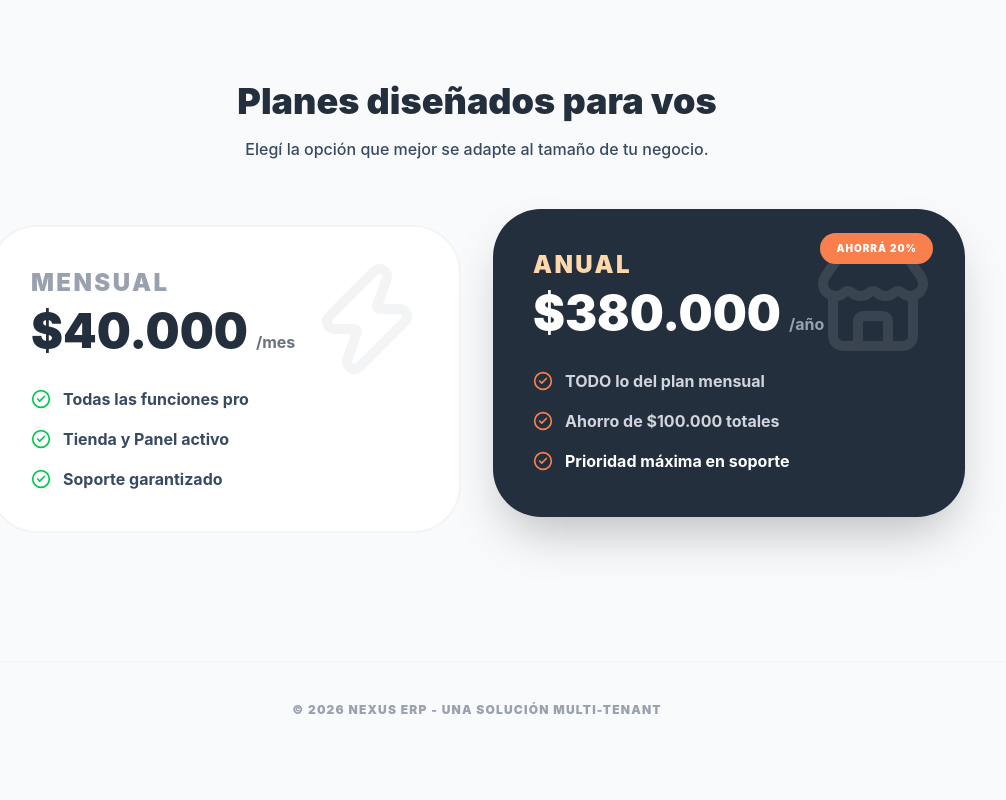
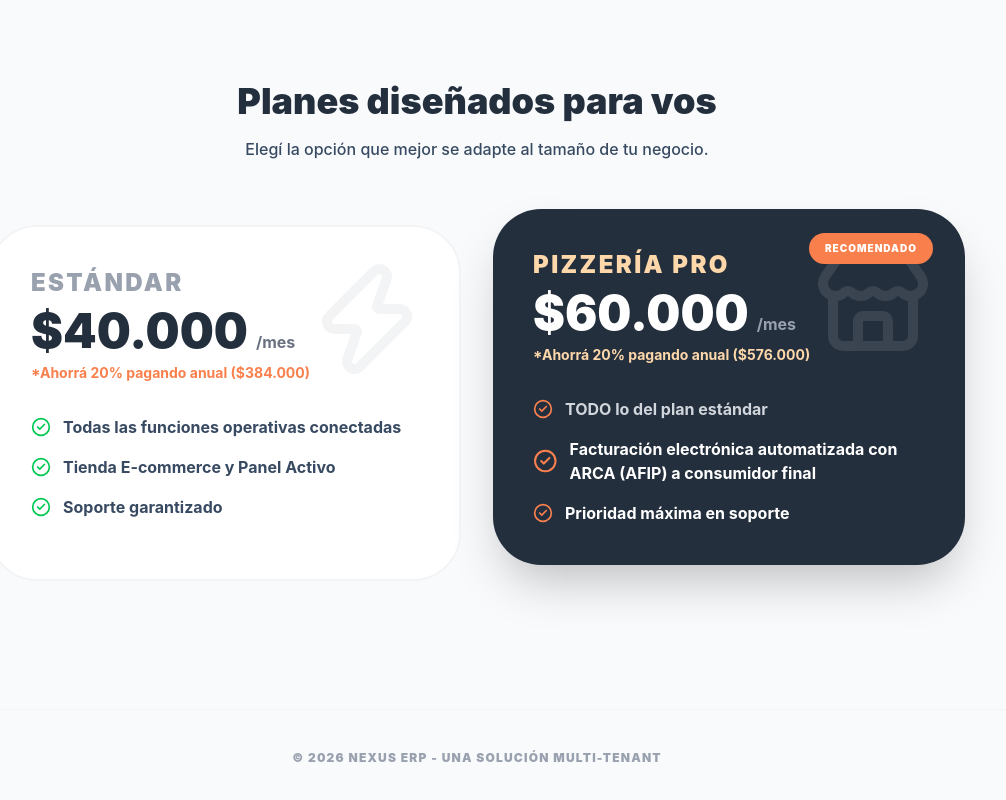
Before and after one commit to GLMahon99/admin-pizzeria, a React (Vite) app: page / in a window 1280 px wide. Shown: the part 1059-1859 px from the top of the page, without its empty margins (163-1169 px from the left). Before the commit the page ends 1817 px from the top, so only its background shows below. Built offline with nearby package versions, Linux system fonts and the light colour scheme.

Commit message:
feat: actualizar diseño de precios con toggle de pago mensual y anual

```diff
--- a/src/pages/Landing.jsx
+++ b/src/pages/Landing.jsx
@@ -84,39 +84,43 @@ const Landing = () => {
                     <p className="text-[#384a62] mb-16 font-medium">Elegí la opción que mejor se adapte al tamaño de tu negocio.</p>
 
                     <div className="grid md:grid-cols-2 gap-8">
-                        {/* Mensual */}
+                        {/* Estandar */}
                         <div className="bg-white border-2 border-gray-100 rounded-[3rem] p-10 hover:border-[#f9804d] transition-colors relative overflow-hidden group">
                             <div className="absolute top-0 right-0 p-8 opacity-5 text-gray-900 group-hover:text-[#f9804d] transition-colors">
                                 <Zap size={120} />
                             </div>
-                            <h3 className="text-2xl font-black text-gray-400 uppercase tracking-widest text-left mb-2">Mensual</h3>
-                            <div className="flex items-baseline gap-2 mb-8 text-left">
+                            <h3 className="text-2xl font-black text-gray-400 uppercase tracking-widest text-left mb-2">Estándar</h3>
+                            <div className="flex items-baseline gap-2 mb-2 text-left">
                                 <span className="text-5xl font-black text-[#242f3d]">$40.000</span>
                                 <span className="text-gray-500 font-bold">/mes</span>
                             </div>
+                            <p className="text-sm font-bold text-[#f9804d] mb-8 text-left">*Ahorrá 20% pagando anual ($384.000)</p>
+
                             <ul className="space-y-4 text-left relative z-10">
-                                <li className="flex items-center gap-3 font-bold text-[#384a62]"><CheckCircle2 className="text-green-500" size={20} /> Todas las funciones pro</li>
-                                <li className="flex items-center gap-3 font-bold text-[#384a62]"><CheckCircle2 className="text-green-500" size={20} /> Tienda y Panel activo</li>
+                                <li className="flex items-center gap-3 font-bold text-[#384a62]"><CheckCircle2 className="text-green-500" size={20} /> Todas las funciones operativas conectadas</li>
+                                <li className="flex items-center gap-3 font-bold text-[#384a62]"><CheckCircle2 className="text-green-500" size={20} /> Tienda E-commerce y Panel Activo</li>
                                 <li className="flex items-center gap-3 font-bold text-[#384a62]"><CheckCircle2 className="text-green-500" size={20} /> Soporte garantizado</li>
                             </ul>
                         </div>
 
-                        {/* Anual */}
+                        {/* Pro */}
                         <div className="bg-[#242f3d] rounded-[3rem] p-10 relative overflow-hidden group transform md:-translate-y-4 shadow-2xl">
                             <div className="absolute top-0 right-0 p-8 opacity-10 text-white">
                                 <Store size={120} />
                             </div>
                             <div className="absolute top-6 right-8 bg-[#f9804d] text-white text-[10px] font-black uppercase tracking-widest px-4 py-2 rounded-full">
-                                Ahorrá 20%
+                                Recomendado
                             </div>
-                            <h3 className="text-2xl font-black text-orange-200 uppercase tracking-widest text-left mb-2">Anual</h3>
-                            <div className="flex items-baseline gap-2 mb-8 text-left">
-                                <span className="text-5xl font-black text-white">$380.000</span>
-                                <span className="text-gray-400 font-bold">/año</span>
+                            <h3 className="text-2xl font-black text-orange-200 uppercase tracking-widest text-left mb-2">Pizzería Pro</h3>
+                            <div className="flex items-baseline gap-2 mb-2 text-left">
+                                <span className="text-5xl font-black text-white">$60.000</span>
+                                <span className="text-gray-400 font-bold">/mes</span>
                             </div>
+                            <p className="text-sm font-bold text-orange-200 mb-8 text-left">*Ahorrá 20% pagando anual ($576.000)</p>
+
                             <ul className="space-y-4 text-left relative z-10">
-                                <li className="flex items-center gap-3 font-bold text-gray-300"><CheckCircle2 className="text-[#f9804d]" size={20} /> TODO lo del plan mensual</li>
-                                <li className="flex items-center gap-3 font-bold text-gray-300"><CheckCircle2 className="text-[#f9804d]" size={20} /> Ahorro de $100.000 totales</li>
+                                <li className="flex items-center gap-3 font-bold text-gray-300"><CheckCircle2 className="text-[#f9804d]" size={20} /> TODO lo del plan estándar</li>
+                                <li className="flex items-center gap-3 font-bold text-white"><CheckCircle2 className="text-[#f9804d]" size={40} /> Facturación electrónica automatizada con ARCA (AFIP) a consumidor final</li>
                                 <li className="flex items-center gap-3 font-bold text-white"><CheckCircle2 className="text-[#f9804d]" size={20} /> Prioridad máxima en soporte</li>
                             </ul>
                         </div>
--- a/src/pages/SubscriptionPlans.jsx
+++ b/src/pages/SubscriptionPlans.jsx
@@ -7,49 +7,50 @@ const SubscriptionPlans = () => {
     const { companyId } = useParams();
     const navigate = useNavigate();
     const [loading, setLoading] = useState(false);
-    const [selectedPlan, setSelectedPlan] = useState(null);
+    const [isAnnual, setIsAnnual] = useState(false);
 
     const plans = [
         {
-            id: 'MONTHLY',
-            name: 'Plan Mensual',
-            price: '$40.000',
-            period: '/ mes',
-            description: 'Ideal para negocios que están empezando y quieren flexibilidad total.',
+            id: 'STANDARD',
+            name: 'Plan Estándar',
+            monthlyPrice: 40000,
+            annualPrice: 384000,
+            description: 'Ideal para negocios que buscan controlar todo sin emitir facturas automáticas.',
             features: [
                 'Tienda Online Personalizada',
                 'Gestión de Inventario y Recetas',
                 'Panel de Estadísticas Pro',
-                'Soporte vía WhatsApp',
-                'Pedidos Ilimitados'
+                'Pedidos Ilimitados',
+                'Soporte estándar'
             ],
             icon: <Zap className="text-orange-500" />,
             badge: null
         },
         {
-            id: 'YEARLY',
-            name: 'Plan Anual',
-            price: '$380.000',
-            period: '/ año',
-            description: 'La mejor opción para escalar tu negocio ahorrando más del 20%.',
+            id: 'PRO',
+            name: 'Pizzería Pro',
+            monthlyPrice: 60000,
+            annualPrice: 576000,
+            description: 'La opción recomendada para quienes necesitan facturación a consumidor final directo a AFIP.',
             features: [
-                'TODO lo del Plan Mensual',
-                'Prioridad en Soporte',
-                'Capacitación inicial personalizada',
-                'Ahorro de $100.000 anuales',
-                'Actualizaciones premium incluidas'
+                'TODO lo del Plan Estándar',
+                'Facturación ARCA (AFIP) Automática',
+                'Descarga automática de PDF Tícket',
+                'Soporte Prioritario',
+                'Funciones de Alta Gerencia'
             ],
             icon: <Crown className="text-yellow-500" />,
-            badge: 'Ahorro Máximo'
+            badge: 'Recomendado'
         }
     ];
 
     const handleSubscribe = async (planType) => {
         setLoading(true);
         try {
+            const finalPlanType = `${planId}_${isAnnual ? 'ANNUAL' : 'MONTHLY'}`;
             const response = await api.post('/subscriptions/create', {
                 empresaId: companyId,
-                planType: planType
+                planType: finalPlanType
             });
 
             if (response.data.init_point) {
@@ -76,15 +77,32 @@ const SubscriptionPlans = () => {
                         <img src="https://i.ibb.co/bjwG4tSv/logo-nexus.png" alt="Nexus Logo" className="h-16 brightness-0 invert" />
                     </div>
                     <h1 className="text-4xl md:text-5xl font-black text-white mb-4 tracking-tight">Elegí tu plan y empezá a <span className="text-orange-500">vender</span></h1>
-                    <p className="text-gray-400 text-lg max-w-2xl mx-auto">Tu cuenta ha sido creada. Ahora activa tu suscripción para acceder al panel de control y configurar tu tienda.</p>
+                    <p className="text-gray-400 text-lg max-w-2xl mx-auto mb-8">Seleccioná las herramientas que mejor se adapten a tu operatoria diaria.</p>
+
+                    {/* Toggle de facturación */}
+                    <div className="flex items-center justify-center gap-4">
+                        <span className={`text-sm font-bold ${!isAnnual ? 'text-white' : 'text-gray-400'}`}>Pago Mensual</span>
+                        <button
+                            className="w-16 h-8 bg-gray-700 rounded-full p-1 transition-colors relative"
+                            onClick={() => setIsAnnual(!isAnnual)}
+                        >
+                            <div className={`w-6 h-6 bg-orange-500 rounded-full transition-transform ${isAnnual ? 'translate-x-8' : 'translate-x-0'}`}></div>
+                        </button>
+                        <span className={`text-sm font-bold flex items-center gap-2 ${isAnnual ? 'text-white' : 'text-gray-400'}`}>
+                            Pago Anual <span className="bg-orange-500/20 text-orange-400 text-[10px] px-2 py-1 rounded-full">-20% OFF</span>
+                        </span>
+                    </div>
                 </div>
 
                 {/* Grilla de Planes */}
                 <div className="grid grid-cols-1 md:grid-cols-2 gap-8 mb-12">
-                    {plans.map((plan) => (
+                    {plans.map((plan) => {
+                        const isSelected = selectedPlan === plan.id;
+                        const finalPrice = isAnnual ? plan.annualPrice : plan.monthlyPrice;
+                        return (
                         <div
                             key={plan.id}
-                            className={`relative bg-white rounded-[2.5rem] p-8 md:p-10 shadow-2xl transition-all duration-500 border-2 ${selectedPlan === plan.id ? 'border-orange-500 scale-[1.02]' : 'border-transparent'}`}
+                            className={`relative bg-white rounded-[2.5rem] p-8 md:p-10 shadow-2xl transition-all duration-500 border-2 ${isSelected ? 'border-orange-500 scale-[1.02]' : 'border-transparent'}`}
                             onClick={() => setSelectedPlan(plan.id)}
                         >
                             {plan.badge && (
@@ -99,13 +117,13 @@ const SubscriptionPlans = () => {
                                 </div>
                                 <div>
                                     <h3 className="text-2xl font-black text-gray-900">{plan.name}</h3>
-                                    <p className="text-gray-400 text-xs font-bold uppercase tracking-wider">{plan.id === 'MONTHLY' ? 'Flexibilidad total' : 'Compromiso y Ahorro'}</p>
+                                    <p className="text-gray-400 text-xs font-bold uppercase tracking-wider">{plan.id === 'STANDARD' ? 'Core Operativo' : 'Kit Completo'}</p>
                                 </div>
                             </div>
 
                             <div className="mb-8">
-                                <span className="text-5xl font-black text-gray-900 tracking-tighter">{plan.price}</span>
-                                <span className="text-gray-400 font-bold ml-1">{plan.period}</span>
+                                <span className="text-5xl font-black text-gray-900 tracking-tighter">${finalPrice.toLocaleString()}</span>
+                                <span className="text-gray-400 font-bold ml-1">/ {isAnnual ? 'año' : 'mes'}</span>
                             </div>
 
                             <p className="text-gray-500 mb-8 leading-relaxed font-medium">
@@ -126,16 +144,17 @@ const SubscriptionPlans = () => {
                             <button
                                 onClick={() => handleSubscribe(plan.id)}
                                 disabled={loading}
-                                className={`w-full py-5 rounded-2xl font-black text-lg transition-all flex items-center justify-center gap-3 shadow-xl ${plan.id === 'YEARLY' ? 'bg-[#242f3d] text-white hover:bg-black shadow-gray-200' : 'bg-orange-600 text-white hover:bg-orange-700 shadow-orange-100 hover:-translate-y-1'}`}
+                                className={`w-full py-5 rounded-2xl font-black text-lg transition-all flex items-center justify-center gap-3 shadow-xl ${plan.id === 'PRO' ? 'bg-[#242f3d] text-white hover:bg-black shadow-gray-200' : 'bg-orange-600 text-white hover:bg-orange-700 shadow-orange-100 hover:-translate-y-1'}`}
                             >
                                 {loading ? 'Cargando MP...' : (
                                     <>
-                                        Seleccionar Plan <ArrowRight size={20} />
+                                        Continuar con {plan.name} <ArrowRight size={20} />
                                     </>
                                 )}
                             </button>
                         </div>
-                    ))}
+                        );
+                    })}
                 </div>
 
                 {/* Footer del selector */}
```
